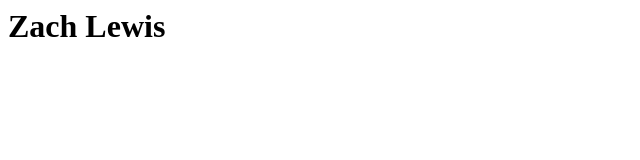
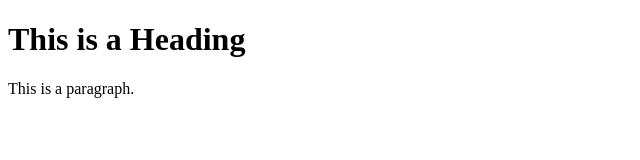
Before and after one commit to trenholmstem2021zach/htmldemo, a plain HTML site: page index.html in a window 1280 px wide. Shown: the whole page, without its empty margins (0-640 px from the left). Drawn offline with Linux system fonts and the light colour scheme.

Commit message:
add basic setup

```diff
--- a/index.html
+++ b/index.html
@@ -1 +1,12 @@
-<h1>Zach Lewis</h1>
+<!DOCTYPE html>
+<html>
+<head>
+<title>Page Title</title>
+</head>
+<body>
+
+<h1>This is a Heading</h1>
+<p>This is a paragraph.</p>
+
+</body>
+</html>
```
